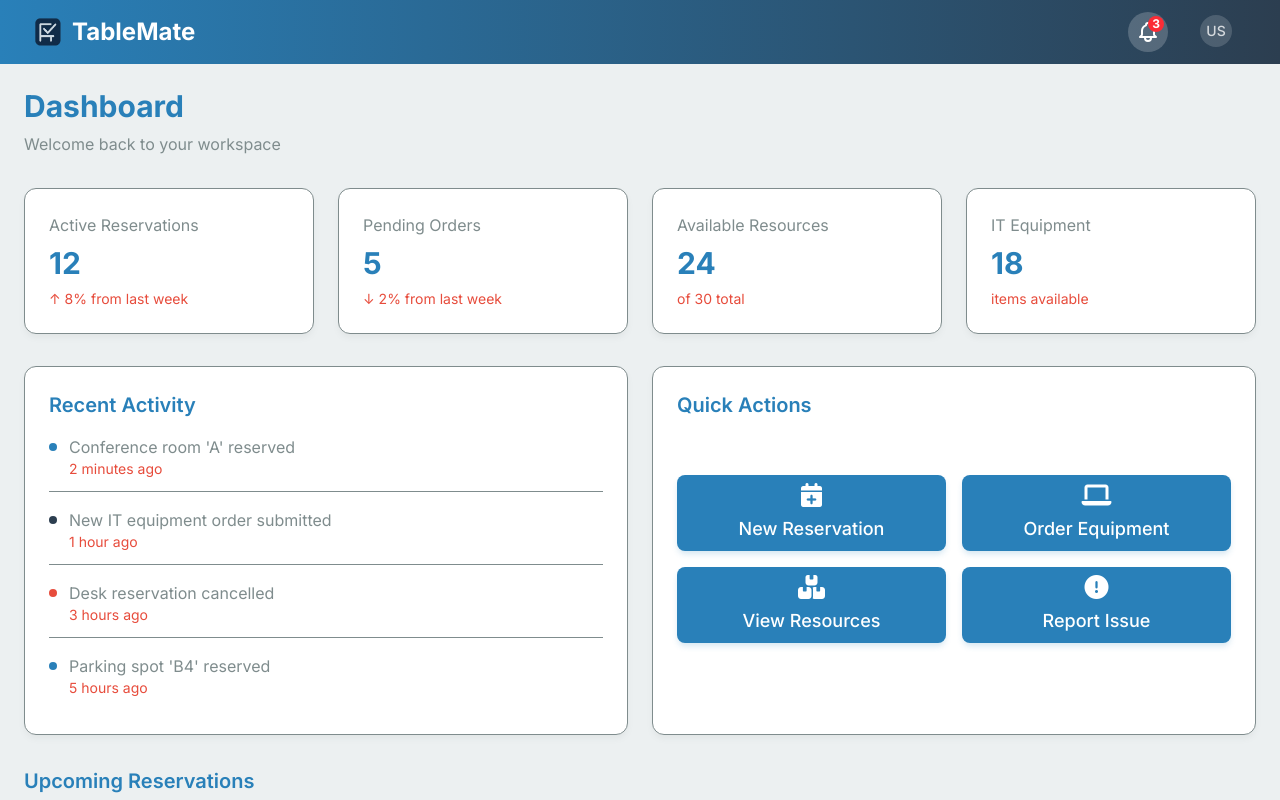
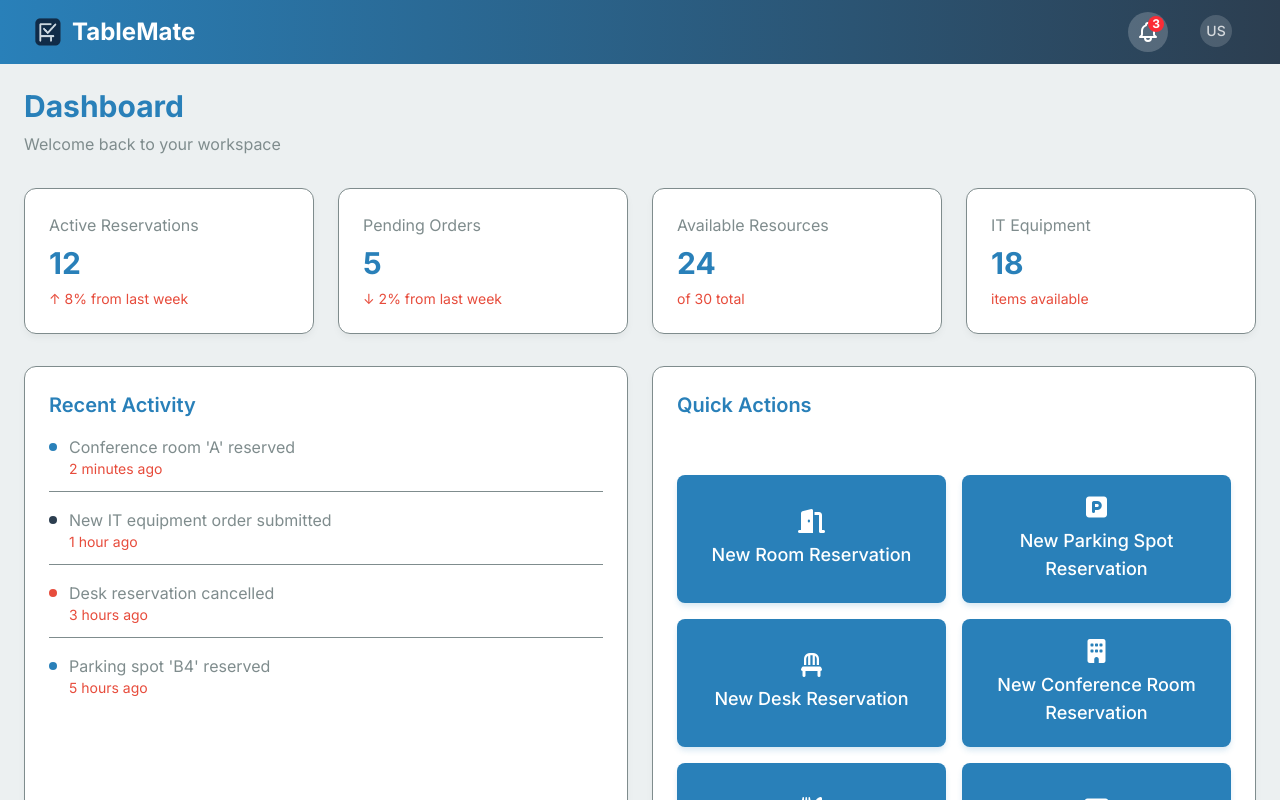
Before and after one commit to frogalo/tablemate, a Next.js app: page /user/dashboard in a window 1280 px wide. Shown: the top 800 px of the page. Built offline with nearby package versions, Linux system fonts and the light colour scheme; sample sign-in values are in the browser's storage.

Commit message:
error fix + overflow y fix

```diff
--- a/src/app/user/dashboard/page.js
+++ b/src/app/user/dashboard/page.js
@@ -7,7 +7,9 @@ export default function Dashboard() {
                 {/* Dashboard Header */}
                 <div className="mb-8">
                     <h1 className="text-3xl font-bold text-primary">Dashboard</h1>
-                    <p className="text-neutral mt-2">Welcome back to your workspace</p>
+                    <p className="text-neutral mt-2">
+                        Welcome back to your workspace
+                    </p>
                 </div>
 
                 {/* Stats Grid */}
@@ -38,12 +40,18 @@ export default function Dashboard() {
                 <div className="grid grid-cols-1 lg:grid-cols-2 gap-6">
                     {/* Recent Activity */}
                     <div className="card">
-                        <h2 className="text-xl font-semibold text-primary mb-4">Recent Activity</h2>
+                        <h2 className="text-xl font-semibold text-primary mb-4">
+                            Recent Activity
+                        </h2>
                         <div className="space-y-4">
                             {recentActivities.map((activity, index) => (
-                                <div key={index}
-                                     className="flex items-start space-x-3 pb-3 border-b border-accent last:border-0">
-                                    <div className={`w-2 h-2 mt-2 rounded-full ${activity.color}`}></div>
+                                <div
+                                    key={index}
+                                    className="flex items-start space-x-3 pb-3 border-b border-accent last:border-0"
+                                >
+                                    <div
+                                        className={`w-2 h-2 mt-2 rounded-full ${activity.color}`}
+                                    ></div>
                                     <div>
                                         <p className="text-neutral">{activity.description}</p>
                                         <p className="text-sm text-accent">{activity.time}</p>
@@ -55,13 +63,15 @@ export default function Dashboard() {
 
                     {/* Quick Actions */}
                     <div className="card">
-                        <h2 className="text-xl font-semibold text-primary mb-14">Quick Actions</h2>
+                        <h2 className="text-xl font-semibold text-primary mb-14">
+                            Quick Actions
+                        </h2>
                         <div className="grid grid-cols-2 gap-4">
                             {quickActions.map((action, index) => (
                                 <a
                                     key={index}
                                     href={action.href}
-                                    className="btn-primary flex flex-col items-center justify-center text-center py-6 px-4 rounded-lg text-lg hover:scale-105 transition-transform"
+                                    className="btn-primary flex flex-col items-center justify-center text-center h-32 rounded-lg text-lg hover:scale-105 transition-transform"
                                 >
                                     <i className={`fa ${action.icon} text-2xl mb-2`}></i>
                                     {action.label}
@@ -73,7 +83,9 @@ export default function Dashboard() {
 
                 {/* Upcoming Reservations */}
                 <div className="mt-8">
-                    <h2 className="text-xl font-semibold text-primary mb-4">Upcoming Reservations</h2>
+                    <h2 className="text-xl font-semibold text-primary mb-4">
+                        Upcoming Reservations
+                    </h2>
                     <div className="card">
                         <table className="w-full">
                             <thead>
@@ -86,14 +98,19 @@ export default function Dashboard() {
                             </thead>
                             <tbody>
                             {upcomingReservations.map((reservation, index) => (
-                                <tr key={index} className="border-b border-accent last:border-0">
+                                <tr
+                                    key={index}
+                                    className="border-b border-accent last:border-0"
+                                >
                                     <td className="py-3 text-neutral">{reservation.resource}</td>
                                     <td className="py-3 text-neutral">{reservation.date}</td>
                                     <td className="py-3 text-neutral">{reservation.time}</td>
                                     <td className="py-3">
-                                        <span className={`px-2 py-1 rounded-full text-xs ${reservation.statusClass}`}>
-                                            {reservation.status}
-                                        </span>
+                      <span
+                          className={`px-2 py-1 rounded-full text-xs ${reservation.statusClass}`}
+                      >
+                        {reservation.status}
+                      </span>
                                     </td>
                                 </tr>
                             ))}
@@ -111,46 +128,56 @@ const recentActivities = [
     {
         description: "Conference room 'A' reserved",
         time: "2 minutes ago",
-        color: "bg-primary"
+        color: "bg-primary",
     },
     {
         description: "New IT equipment order submitted",
         time: "1 hour ago",
-        color: "bg-secondary"
+        color: "bg-secondary",
     },
     {
         description: "Desk reservation cancelled",
         time: "3 hours ago",
-        color: "bg-accent"
+        color: "bg-accent",
     },
     {
         description: "Parking spot 'B4' reserved",
         time: "5 hours ago",
-        color: "bg-primary"
-    }
+        color: "bg-primary",
+    },
 ];
 
 const quickActions = [
     {
-        label: "New Reservation",
-        href: "/reservations/new",
-        icon: "fa-calendar-plus"
+        label: "New Room Reservation",
+        href: "/reservations/new?type=room",
+        icon: "fa-door-open", // appropriate icon for room reservations
     },
     {
-        label: "Order Equipment",
-        href: "/orders/new",
-        icon: "fa-laptop"
+        label: "New Parking Spot Reservation",
+        href: "/reservations/new?type=parking",
+        icon: "fa-parking", // appropriate icon for parking
     },
     {
-        label: "View Resources",
-        href: "/resources",
-        icon: "fa-boxes"
+        label: "New Desk Reservation",
+        href: "/reservations/new?type=desk",
+        icon: "fa-chair", // appropriate icon for desk reservations
     },
     {
-        label: "Report Issue",
-        href: "/support",
-        icon: "fa-exclamation-circle"
-    }
+        label: "New Conference Room Reservation",
+        href: "/reservations/new?type=conference",
+        icon: "fa-building", // icon for conference rooms
+    },
+    {
+        label: "Order Food",
+        href: "/orders/new?type=food",
+        icon: "fa-utensils",
+    },
+    {
+        label: "Order IT Equipment",
+        href: "/orders/new?type=it",
+        icon: "fa-laptop",
+    },
 ];
 
 const upcomingReservations = [
@@ -159,27 +186,27 @@ const upcomingReservations = [
         date: "Today",
         time: "14:00 - 15:00",
         status: "Confirmed",
-        statusClass: "bg-green-100 text-green-800"
+        statusClass: "bg-green-100 text-green-800",
     },
     {
         resource: "Desk 15B",
         date: "Tomorrow",
         time: "09:00 - 17:00",
         status: "Pending",
-        statusClass: "bg-yellow-100 text-yellow-800"
+        statusClass: "bg-yellow-100 text-yellow-800",
     },
     {
         resource: "Parking B4",
         date: "23 Mar 2024",
         time: "All day",
         status: "Confirmed",
-        statusClass: "bg-green-100 text-green-800"
+        statusClass: "bg-green-100 text-green-800",
     },
     {
         resource: "Meeting Room 3",
         date: "24 Mar 2024",
         time: "11:00 - 12:00",
         status: "Confirmed",
-        statusClass: "bg-green-100 text-green-800"
-    }
+        statusClass: "bg-green-100 text-green-800",
+    },
 ];
--- /dev/null
+++ b/src/components/ClientOnly.js
@@ -0,0 +1,17 @@
+"use client";
+
+import {useState, useEffect} from "react";
+
+export default function ClientOnly({children}) {
+    const [mounted, setMounted] = useState(false);
+
+    useEffect(() => {
+        setMounted(true);
+    }, []);
+
+    if (!mounted) {
+        return null;
+    }
+
+    return children;
+}
--- a/src/globals.css
+++ b/src/globals.css
@@ -13,6 +13,7 @@ body {
     color: var(--neutral);
     background: var(--light);
     overflow-x: hidden;
+    overflow-y: auto; /* Allow vertical scrolling */
     min-height: 100vh;
 }
 
```
Also changed, not shown: src/components/layout/Header.js (+37 -38 lines).
